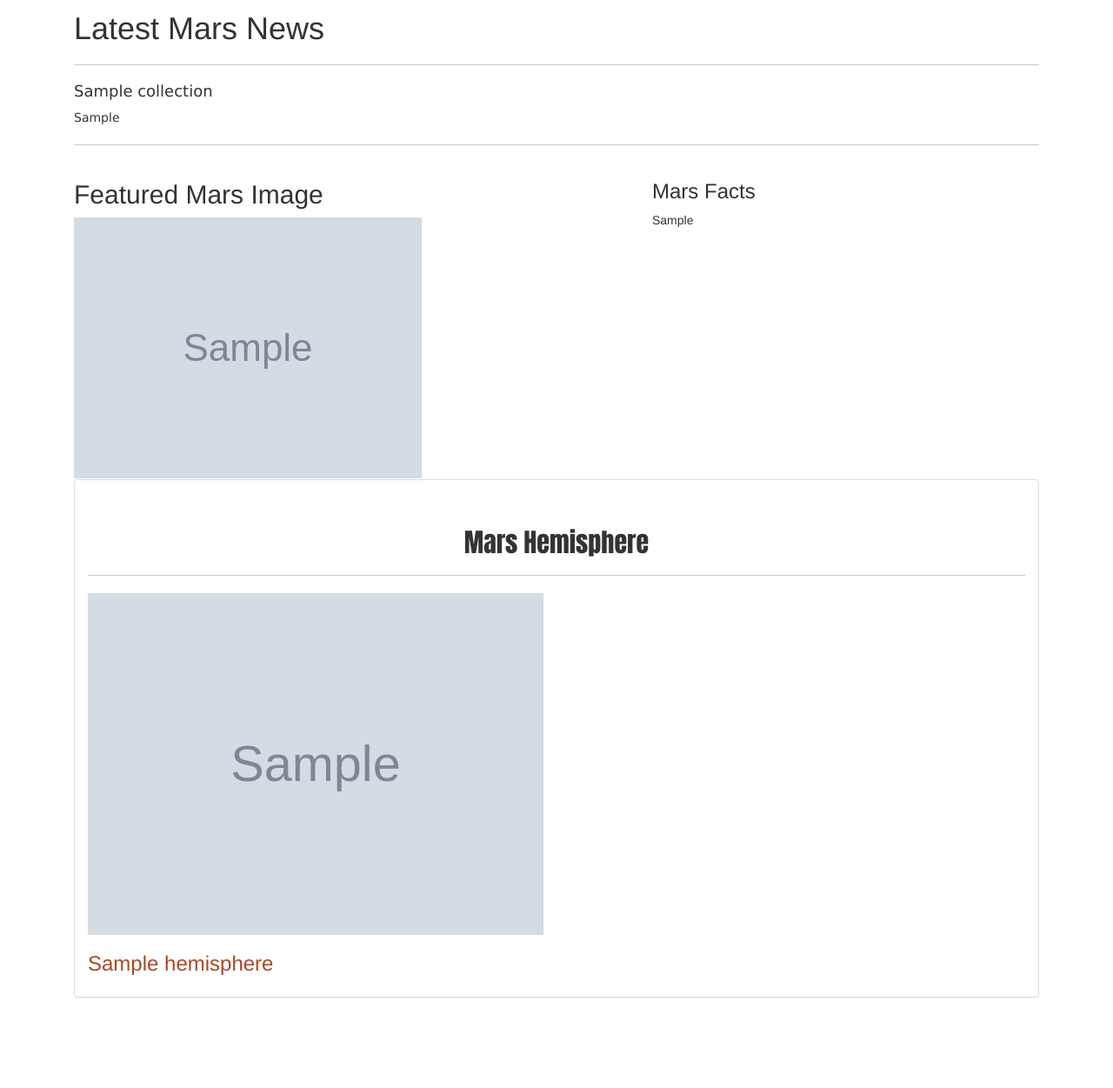
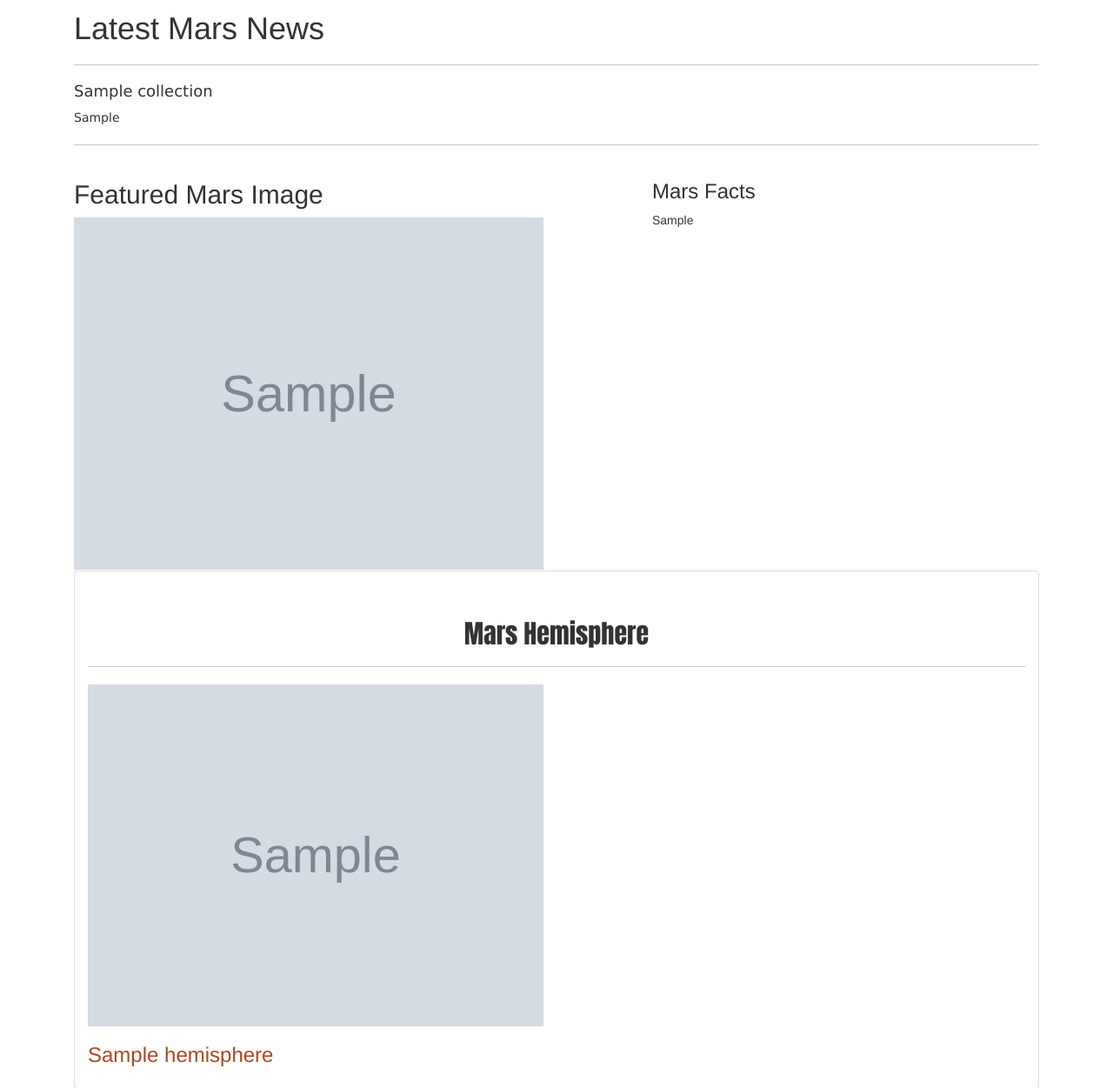
Before and after one commit to Kpearson72/web-scraping-challenge, a Flask app: page / in a window 1280 px wide. Shown: the part 313-1564 px from the top of the page at 87% size. Before the commit the page ends 1460 px from the top, so only its background shows below. Run offline with Flask 2, Linux system fonts and the light colour scheme; grey boxes marked "Sample" are stand-in pictures; a database or web service that is not in the repository returns one stand-in record (values such as "Sample title"); some libraries are stand-ins or nearby versions.

Commit message:
changed position and type in index.html

```diff
--- a/static/css/style.css
+++ b/static/css/style.css
@@ -15,7 +15,7 @@
 } */
 #mars_facts_table {
 
-    font-family:Arial, Helvetica, sans-serif ;
+    font-family:'Lucida Sans', 'Lucida Sans Regular', 'Lucida Grande', 'Lucida Sans Unicode', Geneva, Verdana, sans-serif
 }
 
 p {
@@ -26,6 +26,6 @@ p {
     font-family:'Lucida Sans', 'Lucida Sans Regular', 'Lucida Grande', 'Lucida Sans Unicode', Geneva, Verdana, sans-serif;
 }
 
-#mars_hemisphere {
+.mars_hemisphere {
     font-family: Impact, Haettenschweiler, 'Arial Narrow Bold', sans-serif;
 }
--- a/templates/index.html
+++ b/templates/index.html
@@ -47,7 +47,7 @@
       <!-- <div class="col-md-1"></div> -->
       <div class="col-lg-6 col-md-6 col-sm-6 ">
         <h2>Featured Mars Image</h2>
-        <img id= "size_featured_image" src="{{mars.featured_image_url}}" style="max-width:600px;" alt="Featured Image">
+        <img id= "size_featured_image" src="{{mars.featured_image_url}}" style="width:100%;" alt="Featured Image">
       </div>
       <div class="col-md-1"></div>
       <!-- Table -->
@@ -69,7 +69,7 @@
         <div class="panel panel-default">
             <div class="panel-body">
                 <br>
-                <h2 class="text-center" id="mars_hemisphere">Mars Hemisphere</h2>
+                <h2 class="text-center mars_hemisphere">Mars Hemisphere</h2>
                 <hr>
                 <!-- hemispheres -->
                 <div class="row">
```
